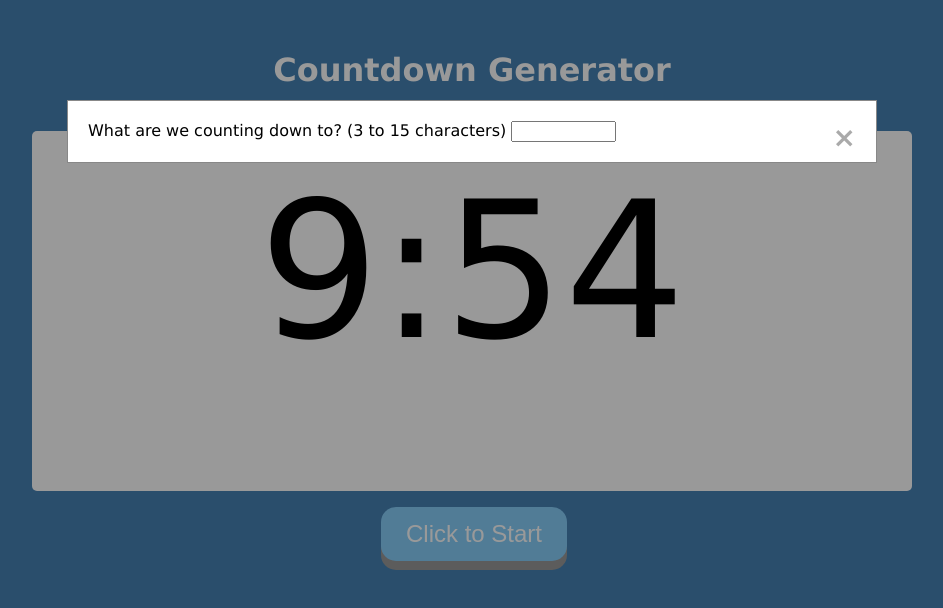
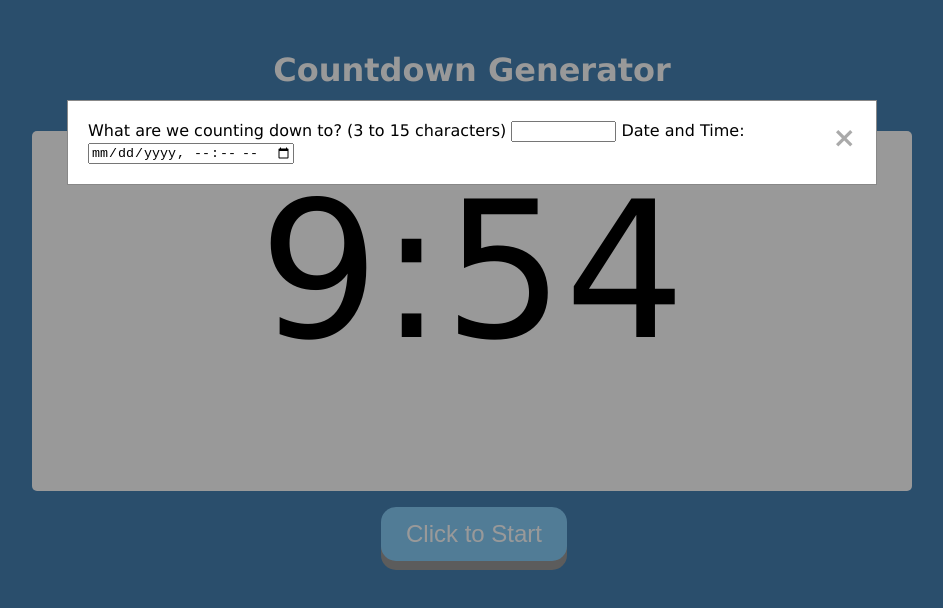
Before and after one commit to mmlawton15/countdown-timer, a plain HTML site: page index.html in a window 1280 px wide. Both pictures are taken after a click on the button "Click to Start". Shown: the whole page, without its empty margins (168-1111 px from the left). Drawn offline with Linux system fonts and the light colour scheme.

Commit message:
added a date and time picker

```diff
--- a/index.html
+++ b/index.html
@@ -18,8 +18,14 @@
     <div id="getStartedModal" class="modal">
         <div class="modal-content">
             <span class="close">&times;</span>
-            <label for="event-name">What are we counting down to? (3 to 15 characters)</label>
-            <input type="text" id="event-name" name="event-name" required minlength="3" maxlength="15" size="10">
+            <div>
+                <form>
+                    <label for="event-name">What are we counting down to? (3 to 15 characters)</label>
+                    <input type="text" id="event-name" name="event-name" required minlength="3" maxlength="15" size="10">
+                    <label for="event-date-time">Date and Time:</label>
+                    <input type="datetime-local" id="event-time" name="event-time">
+                </form>
+            </div>
         </div>
     </div>
 
```
